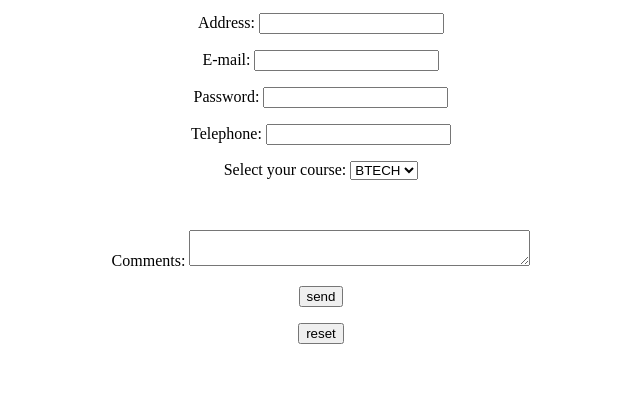
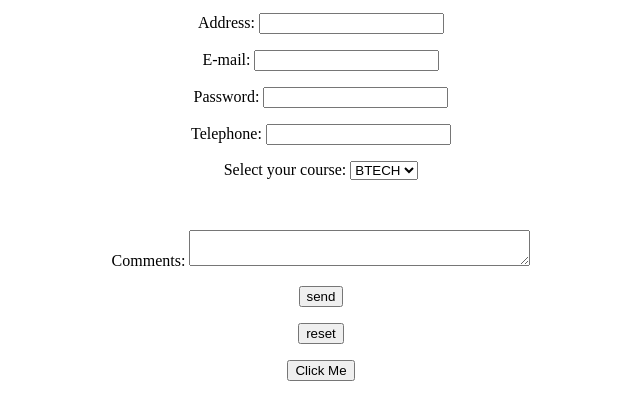
Before and after one commit to herohitonao/js-form-valid, a plain HTML site: page index.html in a window 1280 px wide. Shown: the part 104-524 px from the top of the page, without its empty margins (319-959 px from the left). Drawn offline with Linux system fonts and the light colour scheme.

Commit message:
Update index.html

```diff
--- a/index.html
+++ b/index.html
@@ -45,6 +45,7 @@
             }
             return true;
         }
+
     </script>
 </head>
 <body>
@@ -67,6 +68,18 @@
         <p><input type="submit" value="send" name="submit"></p>
         <p><input type="reset" value="reset" name="reset"></p>
     </form>
+    <button id="myButton">Click Me</button>
+<p id="output"></p>
+
+<script>
+
+const button = document.getElementById("myButton");
+button.addEventListener("click", function() {
+  // This function will be executed when the button is clicked
+  document.getElementById("output").textContent = "Button Clicked!";
+});
+</script>
+
 </center>
 
 </body>
```
